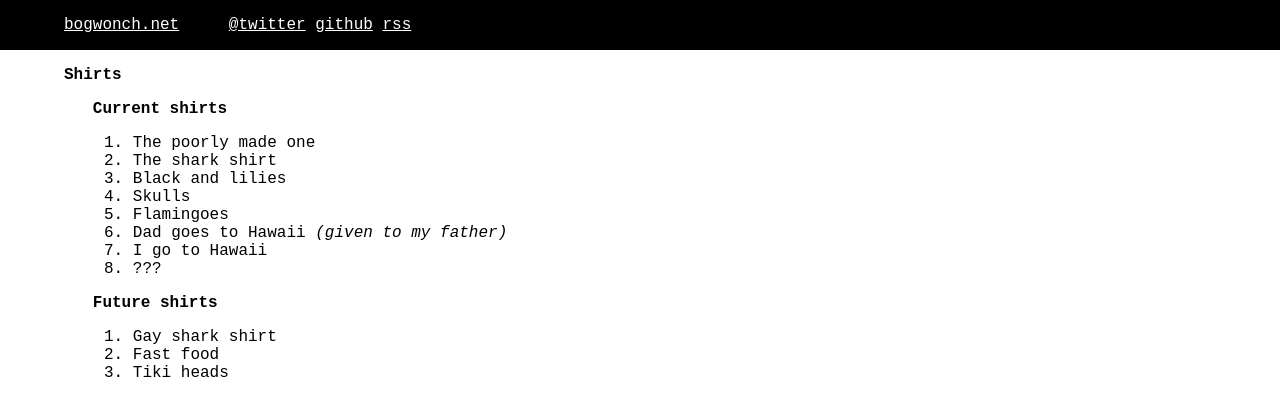
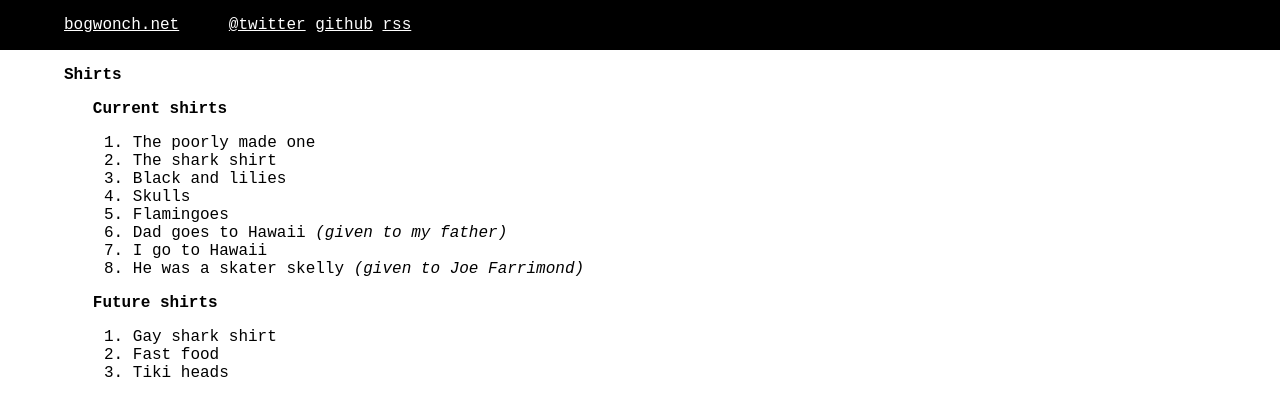
Before and after one commit to bogwonch/bogwonch.github.io, a Jekyll site: the page built from shirts.md, in a window 1280 px wide. Shown: the top 416 px of the page. Built offline with Jekyll 4.4.1, drawn with Linux system fonts in a browser that asks for light colours.

Commit message:
Added Joe's shirt

```diff
--- a/shirts.md
+++ b/shirts.md
@@ -13,7 +13,7 @@ permalink: /shirts
 5.  Flamingoes
 6.  Dad goes to Hawaii _(given to my father)_
 7.  I go to Hawaii
-8.  ???
+8.  He was a skater skelly *(given to Joe Farrimond)*
 
 # Future shirts
 
```
